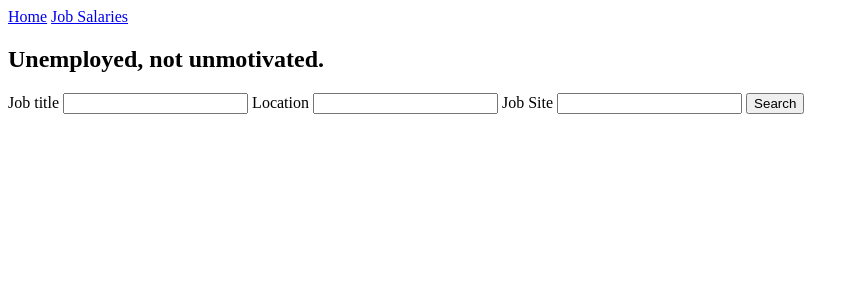
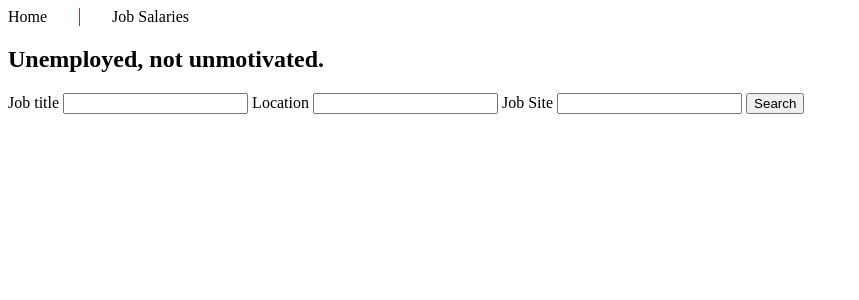
Before and after one commit to thenameisCharlie/unemployedAF, a Flask app: page / in a window 1280 px wide. Shown: the top 300 px of the page, without its empty margins (0-859 px from the left). Run offline with Flask 3, Linux system fonts and the light colour scheme.

Commit message:
updated the navbar css

```diff
--- a/static/style.css
+++ b/static/style.css
@@ -0,0 +1,22 @@
+/* Navbar */
+nav {
+  display: flex; /*arranges the children (<a/>) in the parent (<nav/>) in a row */
+  gap: 2rem; /*creates an even gap between the navbar options*/
+}
+
+/*Navbar HTML anchors*/
+nav a {
+  text-decoration: none; /*removes text underline*/
+  color: black; /*text color*/
+  transition: color 0.3s; /*transition hover color between text color*/
+}
+
+nav a:hover {
+  color: #b13333; /*color switch after hovering over text*/
+}
+
+/*Adjacent sibling selector (target any <a> that comes directly after another <a>)*/
+nav a + a {
+  border-left: 1px solid #b13333; /*adding a border to the left of an <a> that comes after another <a>*/
+  padding-left: 2rem;
+}
--- a/templates/components/navbar.html
+++ b/templates/components/navbar.html
@@ -1,9 +1,10 @@
-<!DOCTYPE html>
+<!doctype html>
 <html lang="en">
   <head>
     <meta charset="UTF-8" />
     <meta name="viewport" content="width=device-width, initial-scale=1.0" />
     <title>Navbar</title>
+    <link rel="stylesheet" href="static/style.css" />
   </head>
 
   <nav class="navbar">
--- a/templates/home.html
+++ b/templates/home.html
@@ -6,6 +6,7 @@
     <meta charset="UTF-8" />
     <meta name="viewport" content="width=device-width, initial-scale=1.0" />
     <title>Homepage</title>
+    <link rel="stylesheet" href="static/style.css" />
   </head>
 
   {%include "components/navbar.html" %}
```
